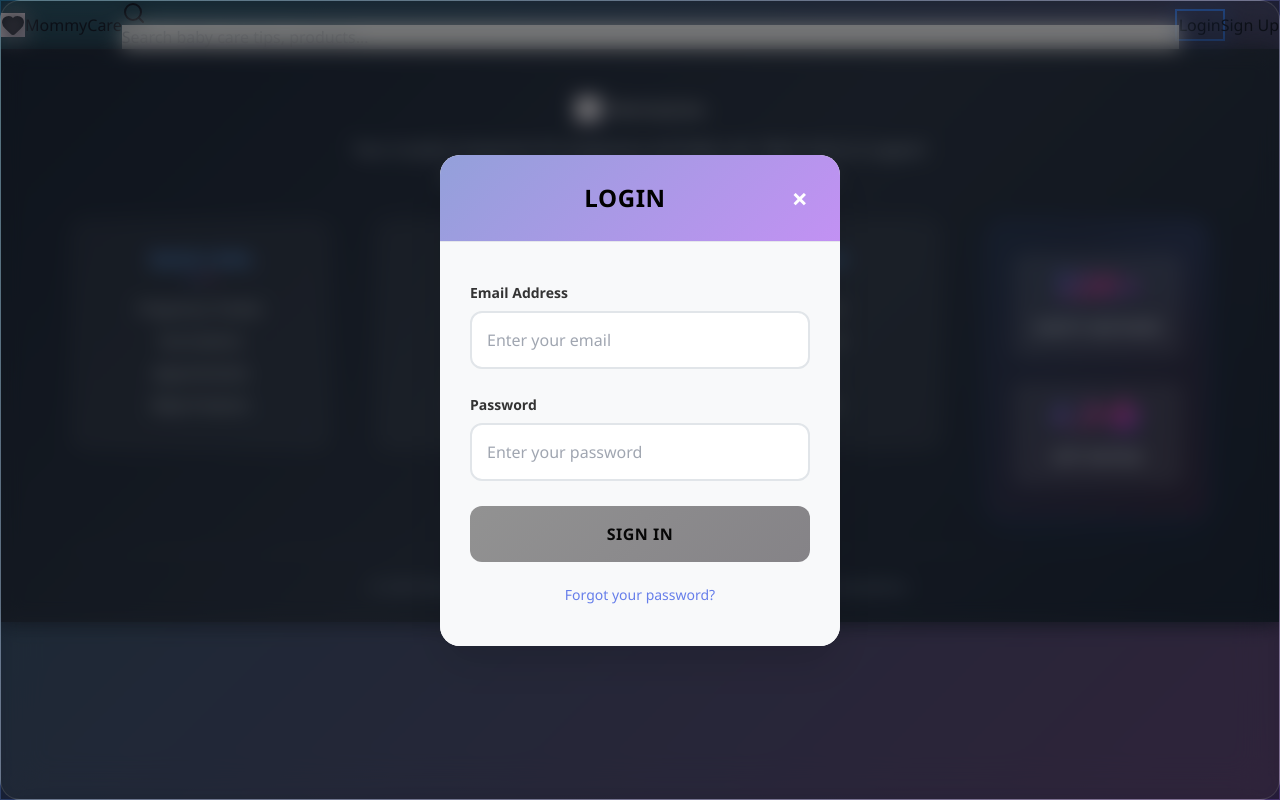
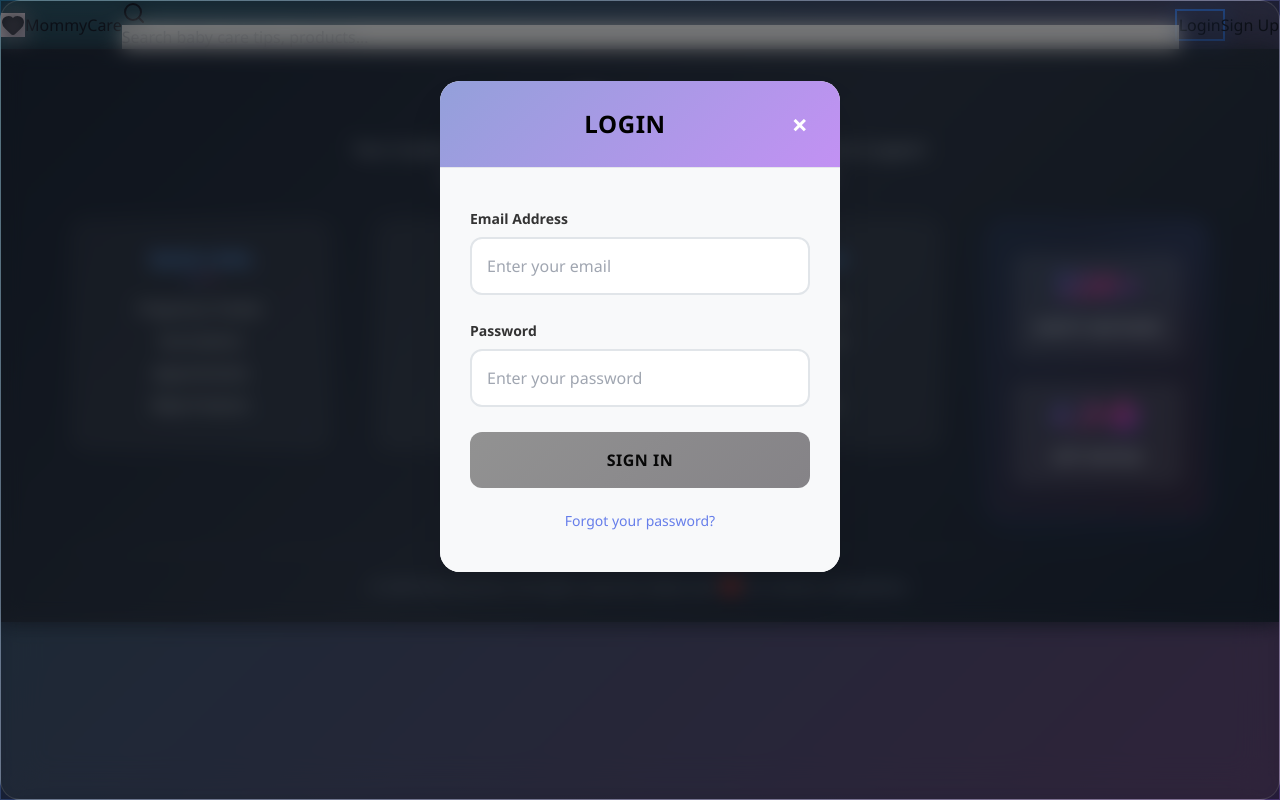
Before and after one commit to Pramudi02/MommyCare, a React (Vite) app: page / in a window 1280 px wide. Both pictures are taken after a click on the button "Login". Built offline with nearby package versions, Linux system fonts and the light colour scheme.

Commit message:
Update Login and SignUp CSS to align content to the top and add padding for better spacing

```diff
--- a/src/components/Authentication/Login/Login.css
+++ b/src/components/Authentication/Login/Login.css
@@ -9,7 +9,8 @@
   backdrop-filter: blur(10px);
   display: flex;
   justify-content: center;
-    align-items: center;
+  align-items: flex-start; /* Align content to top */
+  padding-top: 80px; /* Add spacing from the top */
   z-index: 1000;
   animation: fadeIn 0.3s ease-out;
   }
--- a/src/components/Authentication/SignUp/SignUp.css
+++ b/src/components/Authentication/SignUp/SignUp.css
@@ -9,7 +9,8 @@
   backdrop-filter: blur(10px);
   display: flex;
   justify-content: center;
-    align-items: center;
+  align-items: flex-start; /* Align content to top */
+  padding-top: 80px; /* Add spacing from the top */
   z-index: 1000;
   animation: fadeIn 0.3s ease-out;
 }
```
Lines whose indentation alone changed are shown as unchanged.
